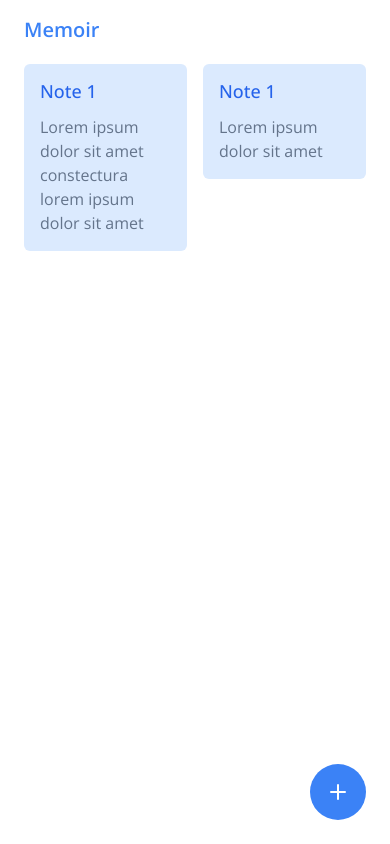
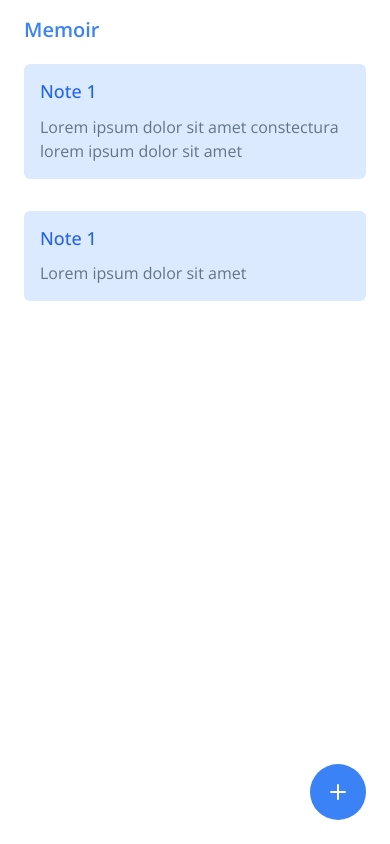
Before and after one commit to athdromeda/memoir, a React (Vite) app: page / in a window 390 px wide. Built offline with nearby package versions, Linux system fonts and the light colour scheme; the HTML template or start-up script is replaced by a standard one.

Commit message:
style: [Layout] Responsive Layout

```diff
--- a/src/components/NotesWrapper.jsx
+++ b/src/components/NotesWrapper.jsx
@@ -1,20 +1,51 @@
 /* eslint-disable react/prop-types */
+import { useEffect, useState } from 'react';
 import { Children } from 'react';
 
 const NotesWrapper = ({ children }) => {
-  const oddCards = Children.toArray(children).filter(
-    (_, index) => index % 2 === 0
-  );
-  const evenCards = Children.toArray(children).filter(
-    (_, index) => index % 2 !== 0
-  );
+  const [windowWidth, setWindowWidth] = useState(window.innerWidth);
+
+  useEffect(() => {
+    const handleResize = () => {
+      setWindowWidth(window.innerWidth);
+    };
+    window.addEventListener('resize', handleResize);
+
+    return () => {
+      window.removeEventListener('resize', handleResize);
+    };
+  }, []);
+
+  const column = getColumnsCount(windowWidth);
+  const cardsColumn = generateBlankArrays(column);
+
+  for (let i = 0; i < column; i++) {
+    cardsColumn[i].push(
+      Children.toArray(children).filter((_, index) => index % column === i)
+    );
+  }
 
   return (
-    <div className="m-6 mt-16 grid grid-cols-2 gap-4">
-      <div>{oddCards}</div>
-      <div>{evenCards}</div>
+    <div className={'m-6 mt-16 grid gap-4 grid-cols-' + column}>
+      {cardsColumn.map((e, i) => (
+        <div key={i}>{e}</div>
+      ))}
     </div>
   );
 };
 
+function generateBlankArrays(count) {
+  return Array.from({ length: count }, () => []);
+}
+
+function getColumnsCount(width) {
+  if (width < 550) {
+    return 2;
+  }
+  if (width < 800) {
+    return 3;
+  }
+  return 4;
+}
+
 export default NotesWrapper;
```
